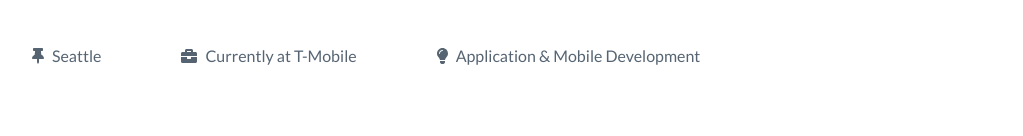
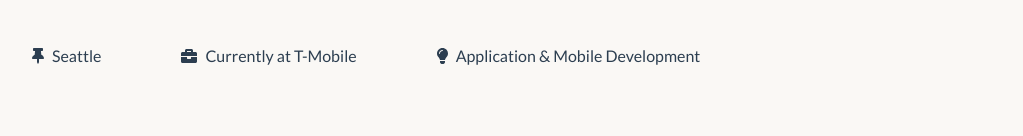
Before and after one commit to scottquach/Personal-Website-2021, a Vue app: page / in a window 1280 px wide. Shown: the part 499-635 px from the top of the page, without its empty margins (128-1151 px from the left). Built offline with nearby package versions, Linux system fonts and the light colour scheme.

Commit message:
Entry hero animations + background

```diff
--- a/src/App.vue
+++ b/src/App.vue
@@ -34,6 +34,7 @@ body {
   -moz-osx-font-smoothing: grayscale;
   text-align: center;
   color: #2c3e50;
+  background-color: #faf8f5;
   /* padding: 0 15rem 0 15rem; */
 }
 
@@ -80,4 +81,32 @@ body {
 .tag__icon {
   margin-right: 0.5rem;
 }
+
+.anim__bounce-in {
+ animation-name: bounce-in;
+ animation-duration: 500ms;
+ transition-timing-function: ease-out;
+ animation-fill-mode: forwards;
+}
+
+@keyframes bounce-in {
+  0% {
+    opacity: 0;
+    transform: translateY(35px);
+  }
+  80% {
+    transform: translateY(-15px);
+  }
+  90% {
+    opacity: 1;
+    transform: translateY(0px);
+  }
+  95%{
+    transform: translateY(-3px);
+  }
+  100% {
+    opacity: 1;
+    transform: translateY(0px);
+  }
+}
 </style>
--- a/src/components/Hero.vue
+++ b/src/components/Hero.vue
@@ -1,16 +1,16 @@
 <template>
   <div class="hero">
     <div class="content pg-width">
-      <div class="header">
+      <div class="header anim__bounce-in">
         <div class="header__text">👋 Hi, I'm Scott Quach</div>
         <div class="line-divider"></div>
       </div>
-      <div class="summary">
+      <div class="summary anim__bounce-in">
         I’m a software engineer passionate about sustainable and thoughtful
         solutions to very human issues
       </div>
 
-      <div class="tags">
+      <div class="tags anim__bounce-in">
         <div class="tag">
           <font-awesome-icon
             class="tag__icon"
@@ -51,8 +51,19 @@
   justify-content: center;
 }
 
+.header {
+  opacity: 0;
+}
+
 .summary {
   font-size: 48px;
   text-align: start;
+  animation-delay: 400ms;
+  opacity: 0;
+}
+
+.tags {
+  animation-delay: 800ms;
+  opacity: 0;
 }
 </style>
```
Also changed, not shown: 1 other file (tests, documents, lock files or other folders).
